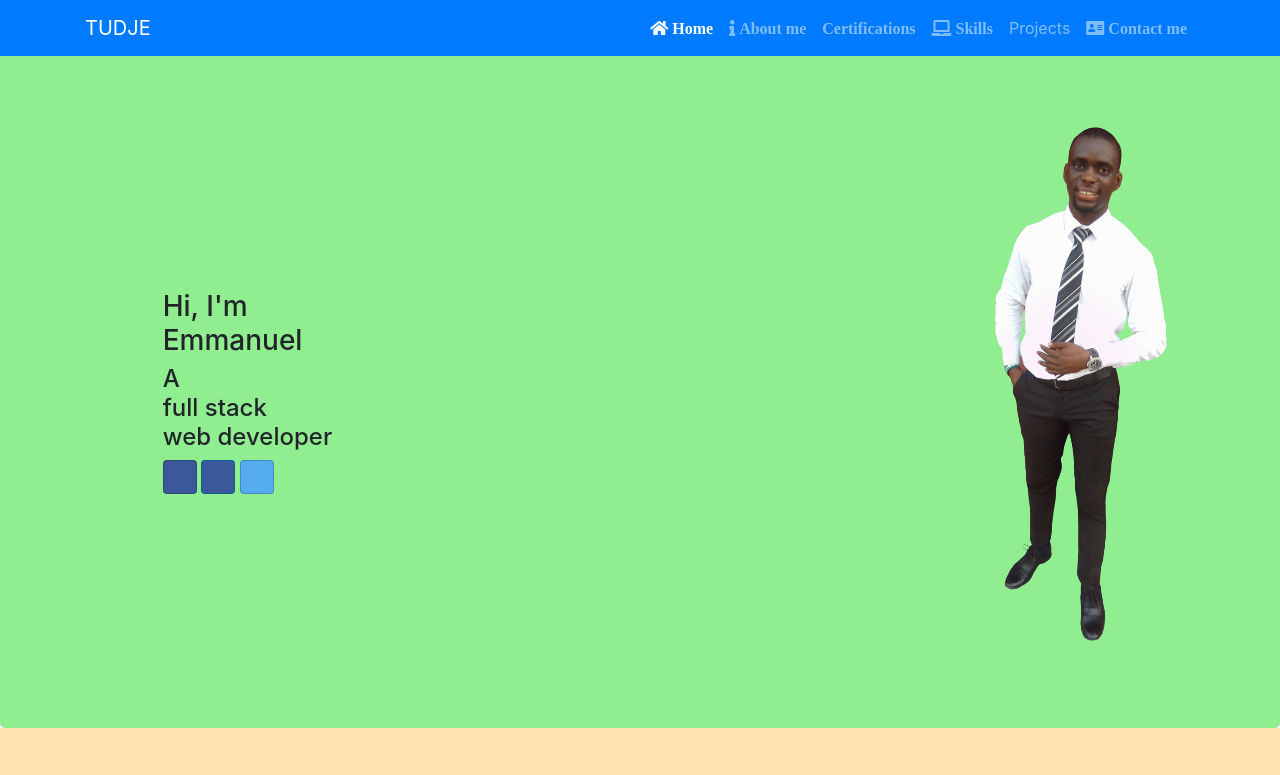
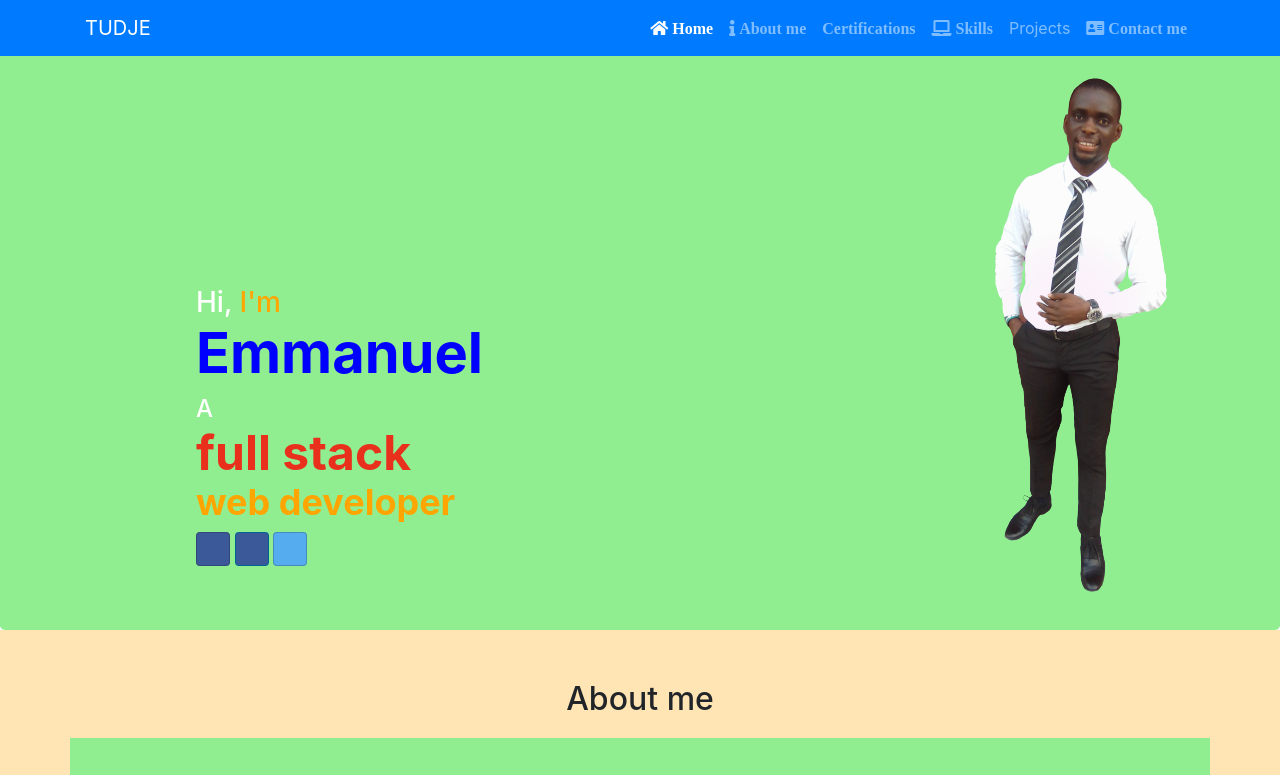
Before and after one commit to ema2jb/portfolio, a plain HTML site: page index.html in a window 1280 px wide. Shown: the top 775 px of the page. Drawn offline with nearby package versions, Linux system fonts and the light colour scheme.

Commit message:
Update portfolio.css

```diff
--- a/portfolio.css
+++ b/portfolio.css
@@ -21,14 +21,8 @@ img{
     /*background-image: url('bckgrd.png')
     background-repeat: no-repeat;
     background-position: right;;*/
-    min-height:600px;
+    min-height:200px;
 }
-
-.intro{
-    padding:7%;
-    margin-top: 5%;
-}
-
 
 section{
     background-color: #ffe5b4;
@@ -82,3 +76,45 @@ section{
     color:white;
     border-radius:0px;
 }
+
+.font-white{
+    color:white;
+}
+
+.font-yellow{
+    color: orange;
+}
+
+.font-red{
+    color:rgba(255, 0, 0, 0.801);
+    font-size:200%;
+    font-weight: bolder;
+}
+
+.font-blue{
+    color:blue;
+    font-size:200%;
+    font-weight: bolder;
+}
+
+.wd{
+    color: orange;
+    font-size:150%;
+    font-weight: bolder;
+}
+
+.intro{
+    padding-left:10%;
+    margin-top:20%;
+}
+
+@media(max-width:500px){
+
+    .row-header{
+        min-height:600px;
+    }
+    .intro{
+        padding-top:50%;
+    }
+
+}
```
